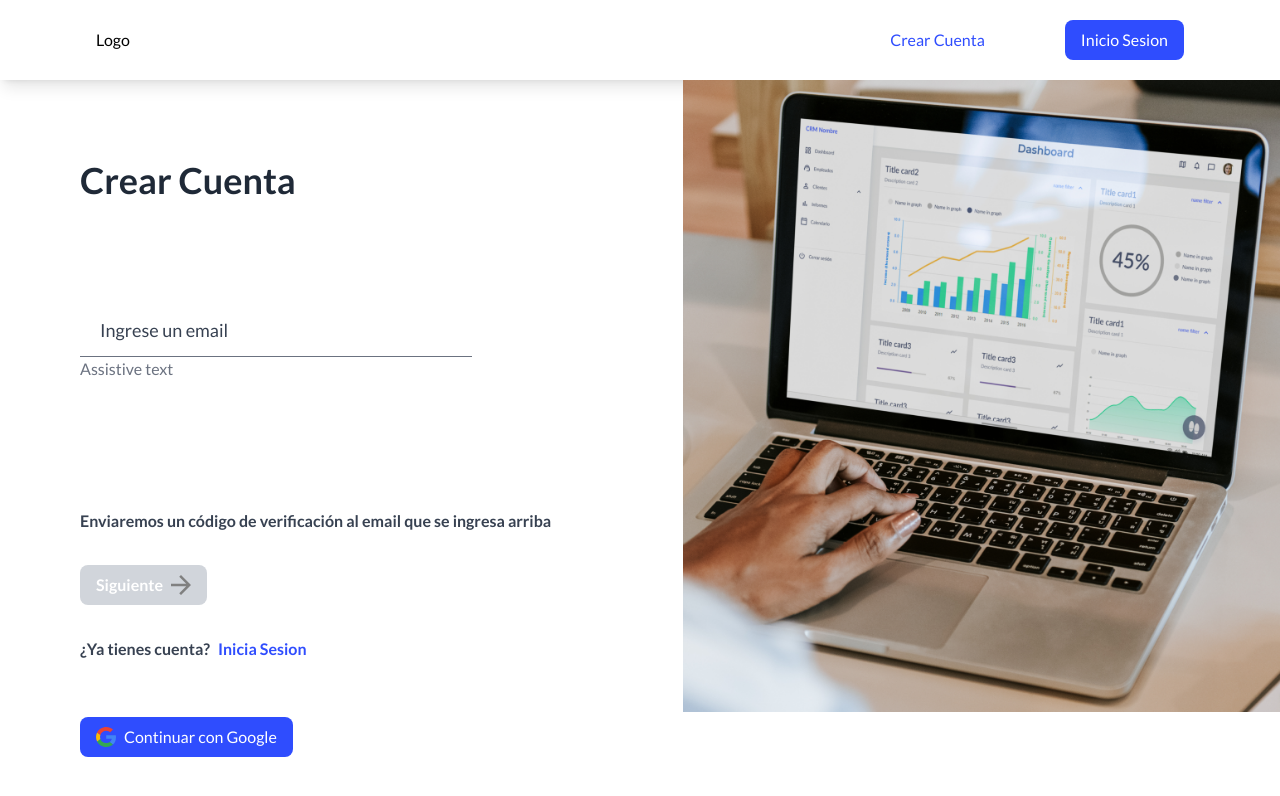
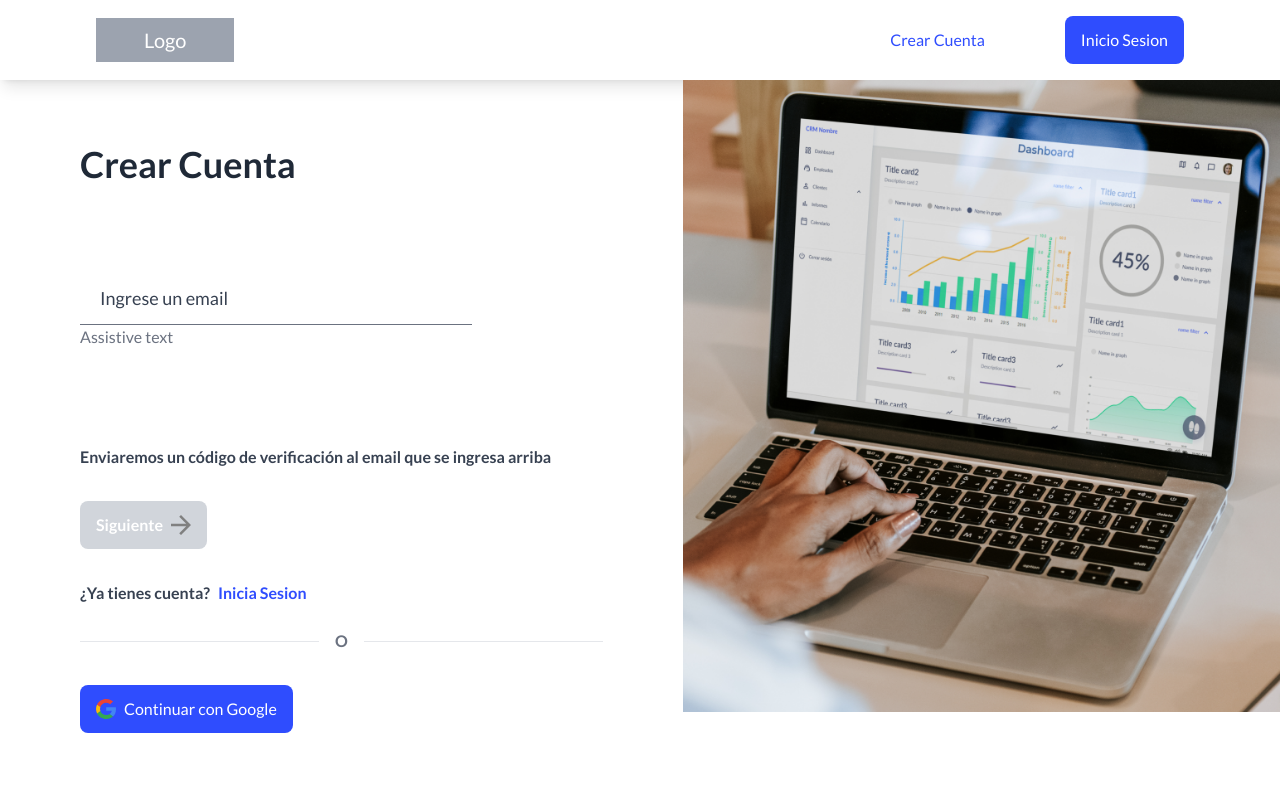
Before and after one commit to JobFashion/front-services-crm, a React (Vite) app: page /register in a window 1280 px wide. Shown: the top 796 px of the page. Built offline with nearby package versions, Linux system fonts and the light colour scheme.

Commit message:
Corrections

```diff
--- a/src/components/Buttons/Button.tsx
+++ b/src/components/Buttons/Button.tsx
@@ -24,7 +24,7 @@ export const Button = ({
       <button
         className={`flex justify-center gap-2 items-center text-white ${textSize} ${textColor} ${
           colorButton ? colorButton : 'bg-[#2F4DFE]'
-        }  rounded-lg py-2 px-4`}
+        }  rounded-lg py-3 px-4`}
       >
         {iconLeft && (
           <img className={`w-5 h-5 ${colorIconLeft} flex items-center`} src={iconLeft} alt='' />
--- a/src/components/layout/LayoutPublic.tsx
+++ b/src/components/layout/LayoutPublic.tsx
@@ -1,14 +1,17 @@
-import { Outlet } from 'react-router-dom'
+import { Outlet, useNavigate } from 'react-router-dom'
 
 import ImgLayout from '../../assets/img-layout.png'
 import { Button } from '../Buttons/Button'
 
 const LayoutPublic = () => {
+  const navigate = useNavigate()
   return (
     <div className='flex flex-col justify-center  w-full'>
       {/* componente Navbar Crear */}
       <div className='h-20 shadow-lg w-full flex justify-between items-center px-24'>
-        <div>Logo</div>
+        <div onClick={() => navigate('/')} className='cursor-pointer bg-gray-400 px-12 py-2'>
+          <span className='text-white text-xl'>Logo</span>
+        </div>
         <div className='flex gap-20'>
           <button className='text-[#2F4DFE]'>Crear Cuenta</button>
           <Button text='Inicio Sesion' />
--- a/src/pages/register/Register.tsx
+++ b/src/pages/register/Register.tsx
@@ -20,9 +20,9 @@ const Register = () => {
   }
   return (
     <div className='px-20 w-full flex flex-col'>
-      <div className='py-20 flex flex-col gap-20'>
+      <div className='py-16 flex flex-col gap-20'>
         <h2 className='text-4xl font-bold text-gray-800'>Crear Cuenta</h2>
-        <form className='py-6 flex flex-col'>
+        <form className='py-2 flex flex-col'>
           {focus && (
             <label className={` ${email.length > 3 ? 'text-[#2F4DFE]' : ' text-gray-500'}`}>
               Ingrese un email
@@ -61,6 +61,11 @@ const Register = () => {
           </span>
         </p>
       </div>
+      <div className='flex flex-row w-full justify-center items-center gap-4'>
+        <hr className=' w-full' />
+        <span className='text-gray-500 font-semibold'>O</span>
+        <hr className='w-full' />
+      </div>
       <div className='py-8'>
         <Button text='Continuar con Google' iconLeft={Google} />
       </div>
```
